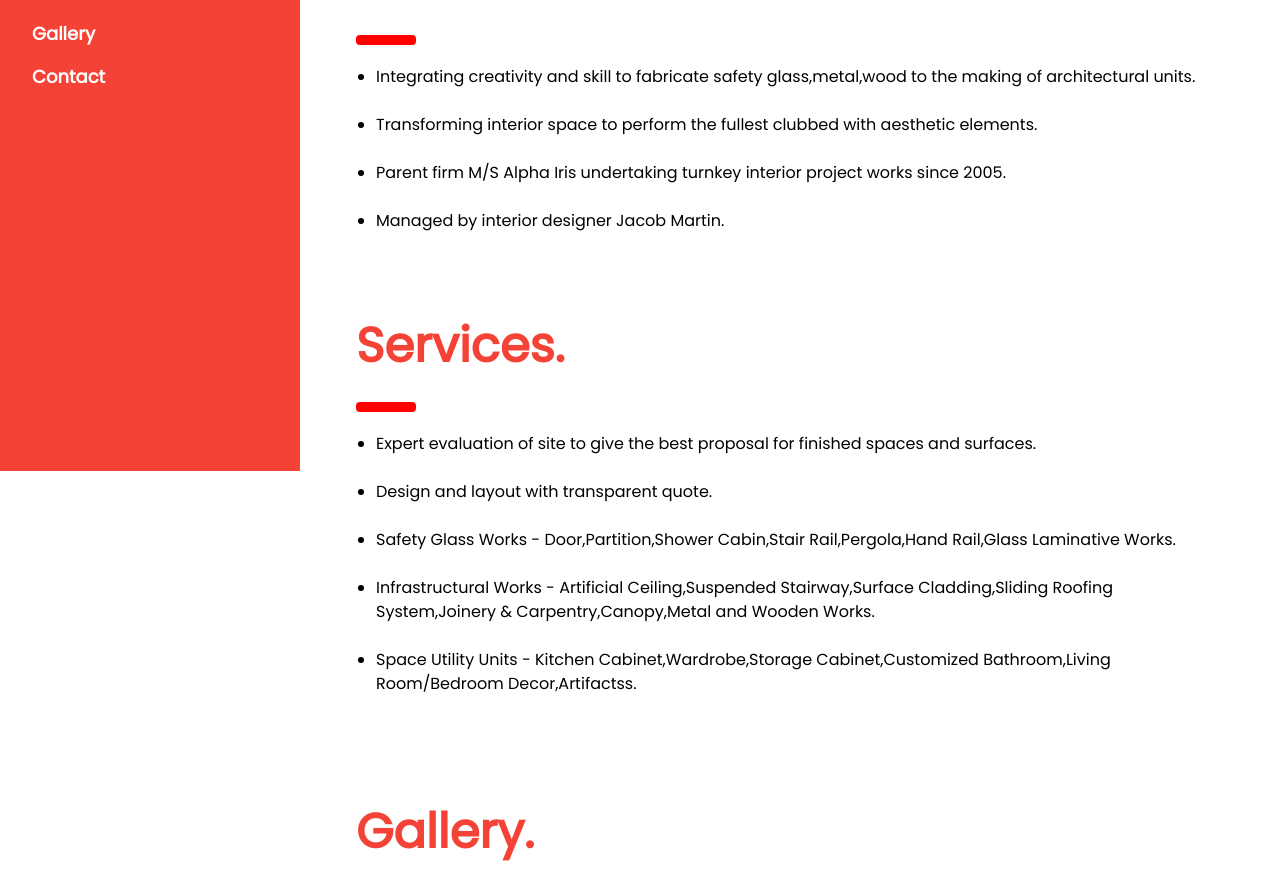
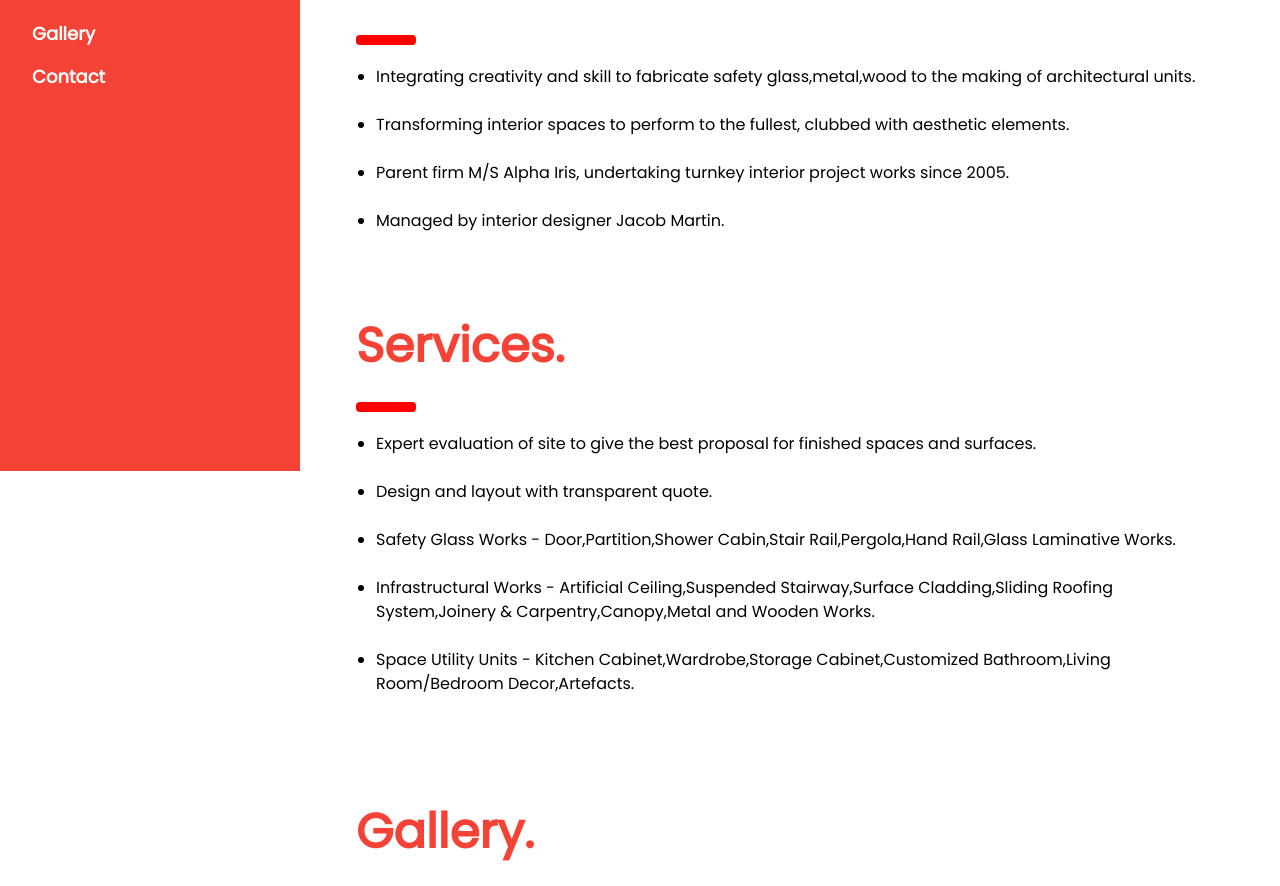
Before and after one commit to sachinjacob40/deltaglass.in, a plain HTML site: page index.html in a window 1280 px wide. Shown: the part 329-1215 px from the top of the page. Drawn offline with nearby package versions, Linux system fonts and the light colour scheme.

Commit message:
Spelling fix

```diff
--- a/index.html
+++ b/index.html
@@ -58,8 +58,8 @@ body {font-size:16px;}
     </p> -->
     <ul style="margin-left:-20px">
     <li>Integrating creativity and skill to fabricate safety glass,metal,wood to the making of architectural units.</li><br/>
-    <li>Transforming interior space to perform the fullest clubbed with aesthetic elements.</li><br/>
-    <li>Parent firm M/S Alpha Iris undertaking turnkey interior project works since 2005.</li><br/>
+    <li>Transforming interior spaces to perform to the fullest, clubbed with aesthetic elements.</li><br/>
+    <li>Parent firm M/S Alpha Iris, undertaking turnkey interior project works since 2005.</li><br/>
     <li>Managed by interior designer Jacob Martin.</li>
     </ul>
   </div>
@@ -74,7 +74,7 @@ body {font-size:16px;}
     <li>Design and layout with transparent quote.</li><br/>
     <li>Safety Glass Works - Door,Partition,Shower Cabin,Stair Rail,Pergola,Hand Rail,Glass Laminative Works.</li><br/>
     <li>Infrastructural Works - Artificial Ceiling,Suspended Stairway,Surface Cladding,Sliding Roofing System,Joinery & Carpentry,Canopy,Metal and Wooden Works.</li><br/>
-    <li>Space Utility Units - Kitchen Cabinet,Wardrobe,Storage Cabinet,Customized Bathroom,Living Room/Bedroom Decor,Artifactss.</li><br/>
+    <li>Space Utility Units - Kitchen Cabinet,Wardrobe,Storage Cabinet,Customized Bathroom,Living Room/Bedroom Decor,Artefacts.</li><br/>
     </ul>
   </div>
 
```
